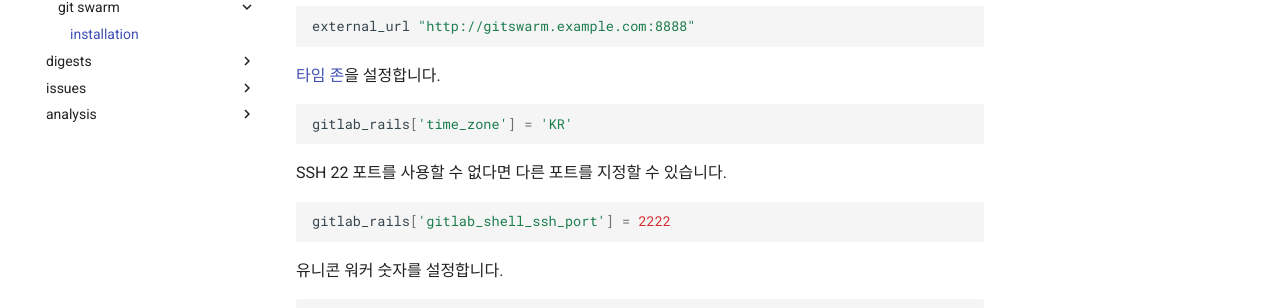
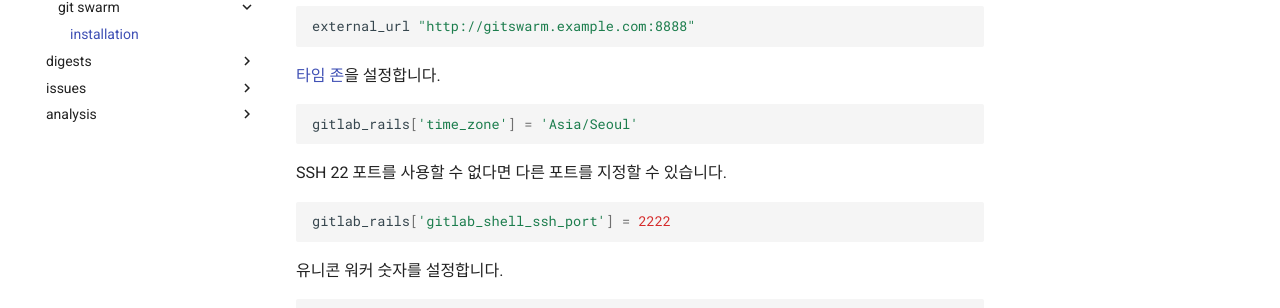
Before and after one commit to myevan/myevan-home, an MkDocs documentation site: the page built from docs/gitswarm_installation_ubuntu_tutorial.md, in a window 1280 px wide and 900 px high, scrolled down 964 px. Shown: the part 209-517 px from the top of the window. Built offline with MkDocs 1.6.1 and Material for MkDocs 9.7.7, drawn with Linux system fonts in a browser that asks for light colours; old or Windows-style settings are respelled for this version of MkDocs.

Commit message:
깃 스웜 타임 존 아시아/서울 설정 수정

````diff
--- a/docs/gitswarm_installation_ubuntu_tutorial.md
+++ b/docs/gitswarm_installation_ubuntu_tutorial.md
@@ -56,7 +56,7 @@ external_url "http://gitswarm.example.com:8888"
 [타임 존](https://en.wikipedia.org/wiki/List_of_tz_database_time_zones)을 설정합니다.
 
 ```ruby
-gitlab_rails['time_zone'] = 'KR'
+gitlab_rails['time_zone'] = 'Asia/Seoul'
 ```
 
 SSH 22 포트를 사용할 수 없다면 다른 포트를 지정할 수 있습니다.
````
